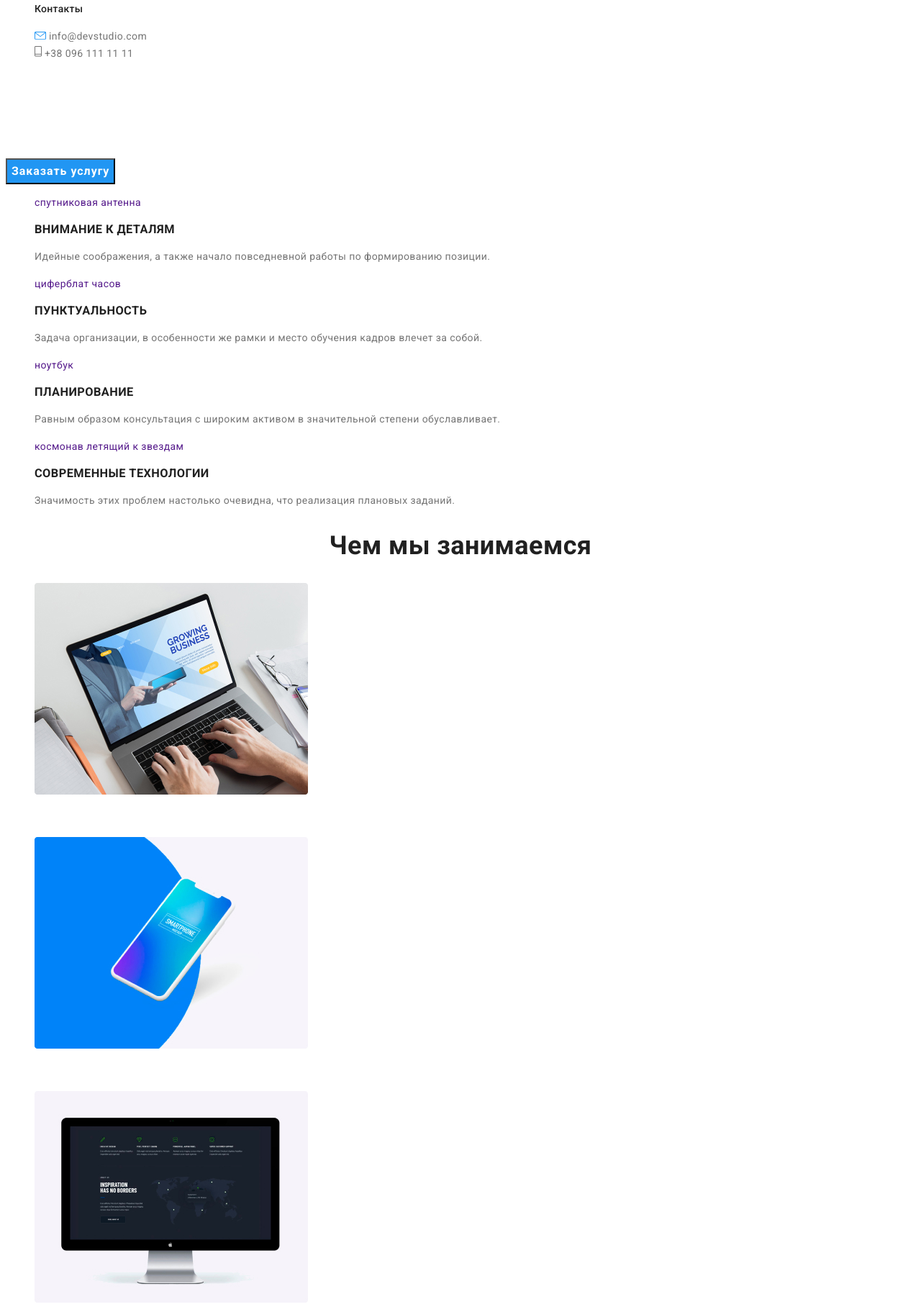
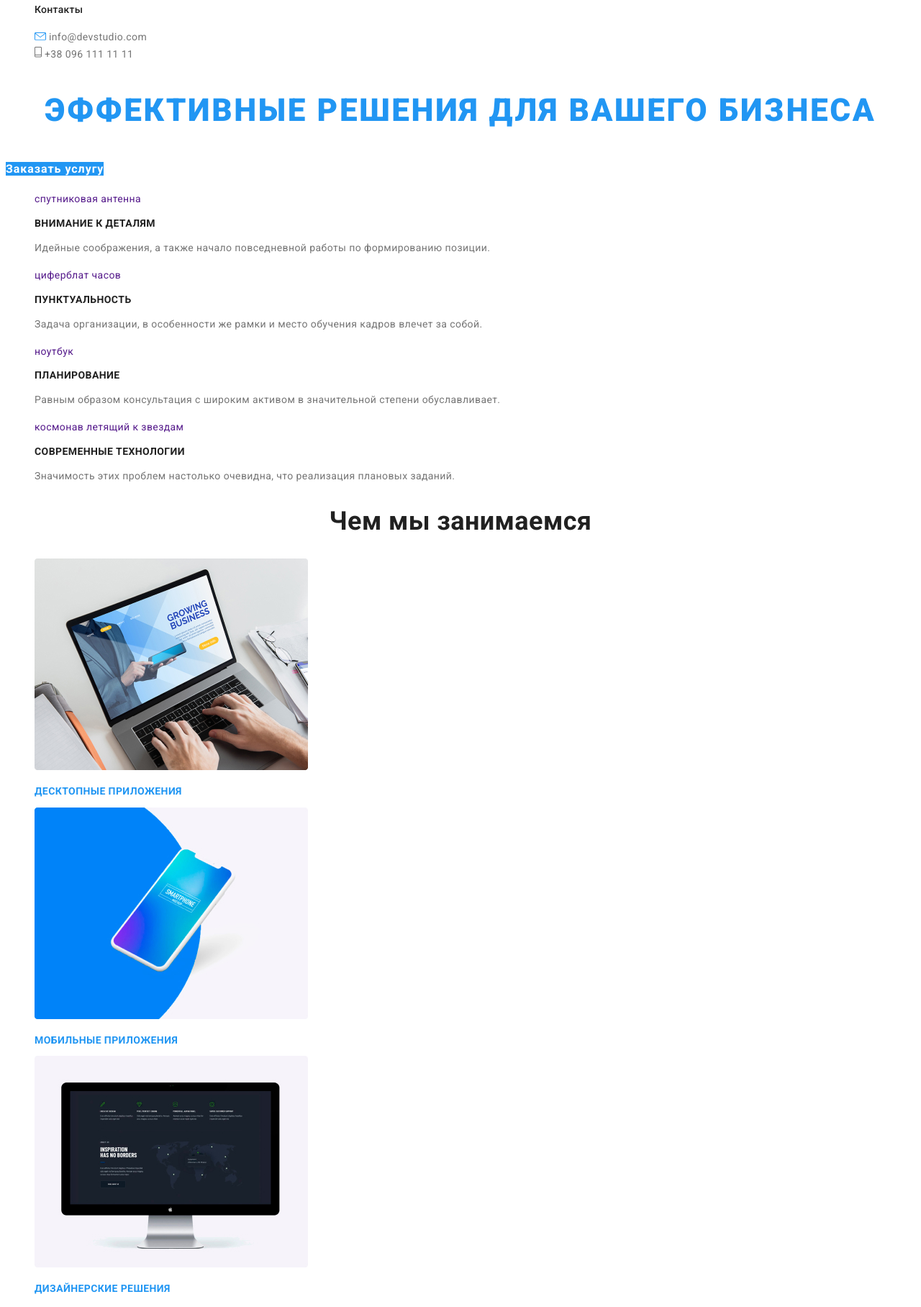
Before and after one commit to AleksandrKolot/Html_css_01, a plain HTML site: page index.html in a window 1280 px wide. Shown: the part 100-1916 px from the top of the page at 72% size. Drawn offline with Linux system fonts and the light colour scheme.

Commit message:
исправления по замечаниям

```diff
--- a/css/styles.css
+++ b/css/styles.css
@@ -7,7 +7,7 @@
   --primary-bg-color: #ffffff;
   --header-logo-color: #000000;
   --hero-text-color:#ffffff;
-  --doing-title-text-color:#ffffff;
+  --work-title-text-color:#ffffff;
   --team-bg-color:#F5F4FA;
   --footer-logo-color:#ffffff;
   --footer-bg-color:#2F303A;
@@ -19,7 +19,7 @@
 body {
   font-family: 'Roboto', sans-serif;
   font-size: 14px;
-  line-height: 1.7;
+  line-height: 1.71;
   color: var(--primary-text-color);
   background-color: var(--primary-bg-color);
   letter-spacing: 0.03em;
@@ -41,7 +41,8 @@ h1, h2, h3, h4, h5, h6{
   line-height: 16px;
   letter-spacing: 0.02em;
 }
-.accent, .nav:focus {
+.accent, .nav:focus,
+.nav:hover {
   color: var(--accent-color)
 }
 .logo {
@@ -56,17 +57,19 @@ h1, h2, h3, h4, h5, h6{
 }
 .mail, .phone{
   color: var(--primary-text-color);
+  line-height: 1.14;
 }
 .mail:hover, .mail:focus,
 .phone:hover, .phone:focus {
   color: var(--accent-color);
 }
 /* main */
-/* .hero{} */
+/* .hero{}  заменить цвет текста на белый */
 .hero-title{
   font-weight: 900;
   font-size: 44px;
-  color: var(--hero-text-color);
+  color: var(--accent-color);
+  /* color: var(--hero-text-color); */
   line-height: 1.36;
   text-align: center;
   letter-spacing: 0.06em;
@@ -83,18 +86,20 @@ h1, h2, h3, h4, h5, h6{
   letter-spacing: 0.06em;
 }
 /* .advantages {} */
-.advantages-title, .doing-title{
+.advantages-title, .work-title{
+  font-size: 14px;
   line-height: 1.14;
   text-transform: uppercase;
 }
-.doing-main-title, .team-main-title,
+.work-main-title, .team-main-title,
 .clients-main-title{
   font-size: 36px;
   line-height: 1.16;
   text-align: center;
 }
-.doing-title {
-  color: var(--doing-title-text-color);
+.work-title {
+color: var(--accent-color);
+  /* color: var(--work-title-text-color); */
 }
 .team{
   background-color: var(--team-bg-color);
@@ -129,6 +134,7 @@ h1, h2, h3, h4, h5, h6{
 .footer .mail,
 .footer .phone{
   color: var(--footer-text-color);
+  line-height: 1.71;
 }
 .appeal{
   color: var(--primary-footer-text-color);
--- a/index.html
+++ b/index.html
@@ -34,12 +34,12 @@
   </header>
   <main>
     <!-- Hero -->
-  <div class="hero">
+
     <section>
       <h1 class="hero-title">эффективные решения для вашего бизнеса</h1>
-      <button type="button" class="button">Заказать услугу</button>
+      <a href="" class="button">Заказать услугу</a>
     </section>
-  </div>
+
   <!-- секция наши преимущества -->
   <section class="advantages">
     <!-- <h2>Наши преимущества</h2> -->
@@ -68,21 +68,21 @@
     </ul>
   </section>
   <!-- секция чем мы занимаемся -->
-  <section class="doing">
-    <h2 class="doing-main-title">Чем мы занимаемся</h2>
+  <section class="work">
+    <h2 class="work-main-title">Чем мы занимаемся</h2>
     <!-- картинки обернул в ссылки -->
     <ul class="list">
       <li>
         <a href=""><img src="./image/desktop.jpg" alt="ноутбук" width="380" height="294"></a>
-        <h3 class="doing-title">Десктопные приложения</h3>
+        <h3 class="work-title">Десктопные приложения</h3>
       </li>
       <li>
         <a href=""><img src="./image/mobile.jpg" alt="мобильный телефон" width="380" height="294"></a>
-        <h3 class="doing-title">Мобильные приложения</h3>
+        <h3 class="work-title">Мобильные приложения</h3>
       </li>
       <li>
         <a href=""><img src="./image/design.jpg" alt="монитор с картой мира в черном цвете" width="380" height="294"></a>
-        <h3 class="doing-title">Дизайнерские решения</h3>
+        <h3 class="work-title">Дизайнерские решения</h3>
       </li>
     </ul>
   </section>
```
